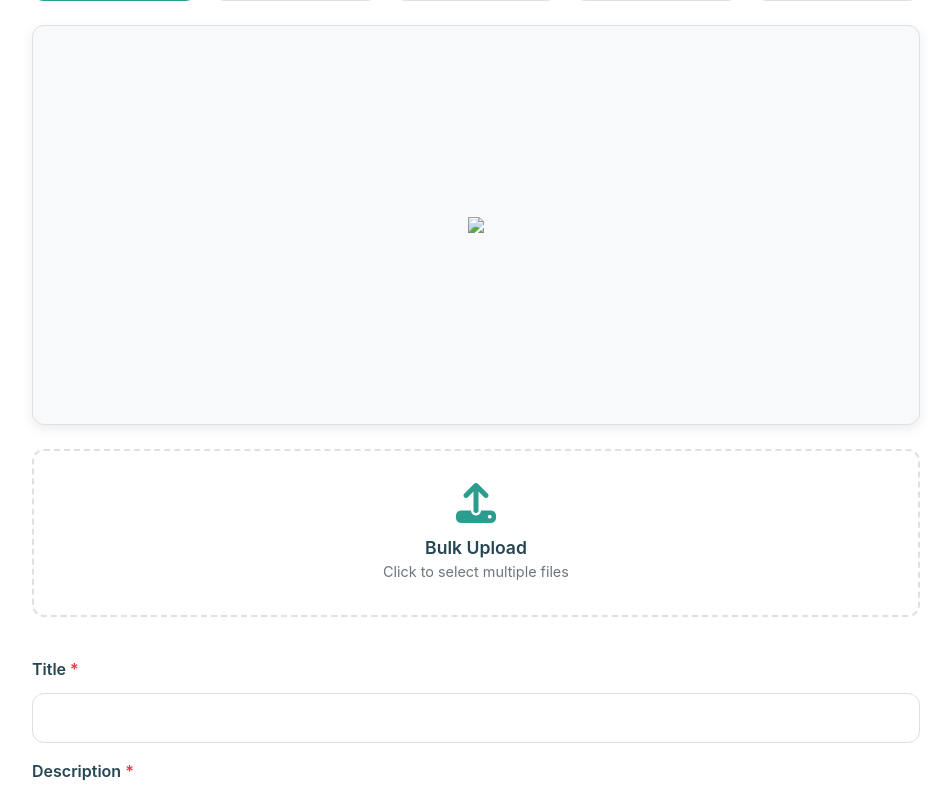
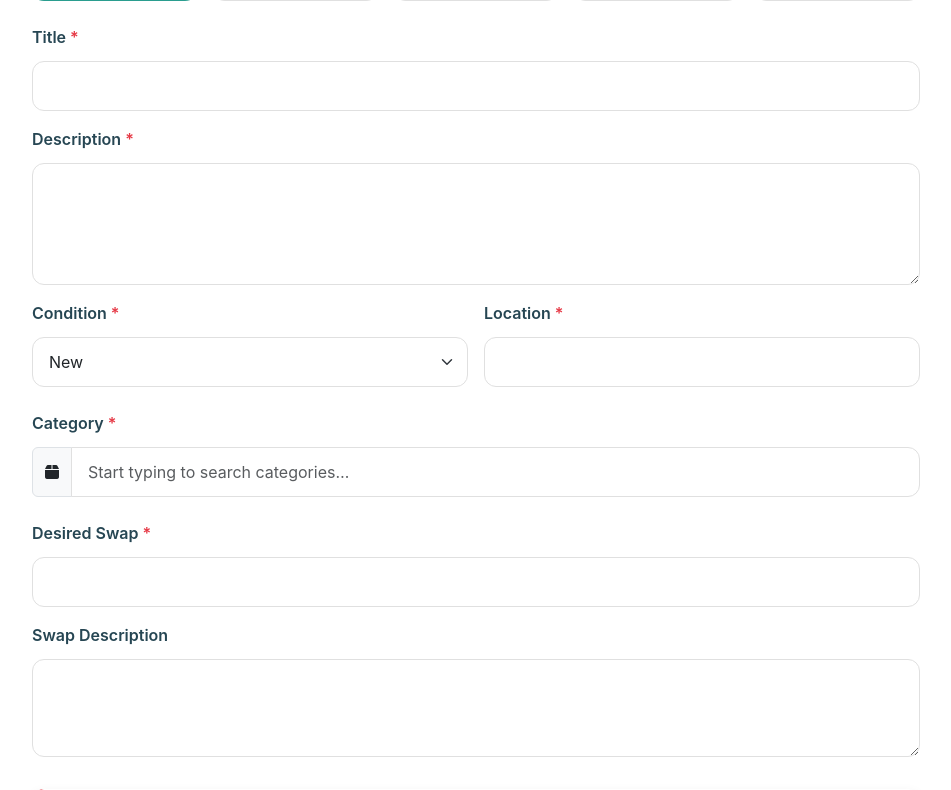
Before and after one commit to Derek1211212/Kwicshop, a Flask app: template templates/edit_listing.html in a window 1280 px wide. Shown: the part 378-1168 px from the top of the page, without its empty margins (164-1115 px from the left). Run offline with Flask 2, Linux system fonts and the light colour scheme; the template is opened without the code that fills it, so the values that code supplies are empty; some libraries are stand-ins or nearby versions.

Commit message:
Updated templates after modifications

```diff
--- a/templates/edit_listing.html
+++ b/templates/edit_listing.html
@@ -458,19 +458,6 @@
                                 </div>
                             {% endfor %}
                         </div>
-                        <div class="preview-container" id="preview-container">
-                            <img id="preview-image" class="preview-image" style="display:none;">
-                            <div id="preview-placeholder" class="preview-placeholder">
-                                <i class="fas fa-image"></i><br>Select an image to preview
-                            </div>
-                        </div>
-                        <div id="upload-area" class="upload-area">
-                            <i class="fas fa-upload"></i>
-                            <div class="upload-text">Bulk Upload</div>
-                            <div class="upload-subtext">Click to select multiple files</div>
-                        </div>
-                        <input type="file" id="bulk-upload" class="d-none" multiple accept="image/*">
-                    </div>
 
                     <!-- Basic Information -->
                     <div class="mb-4">
```
